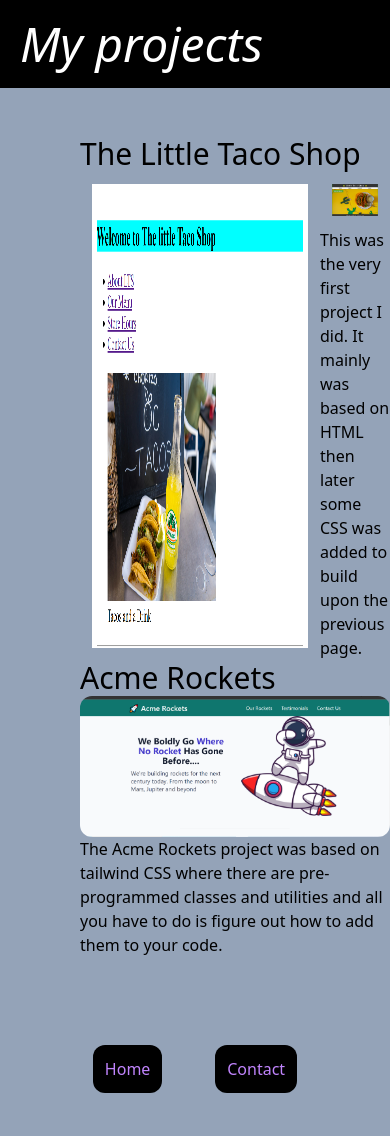
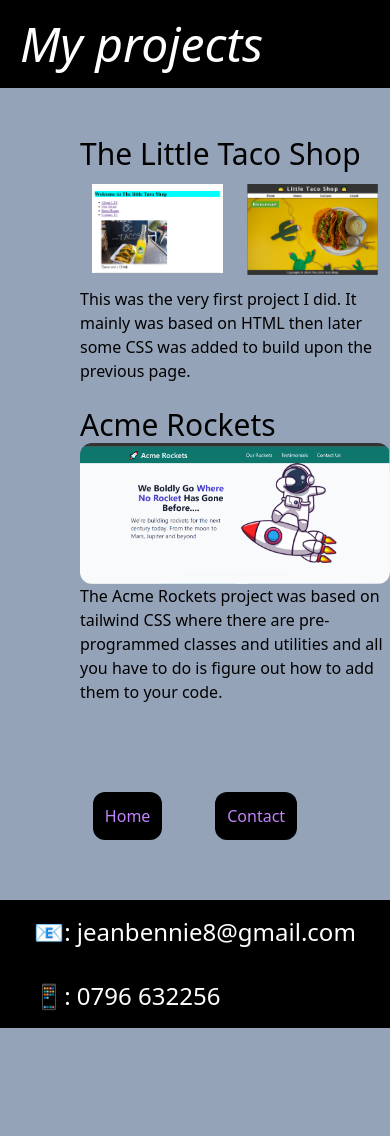
Before and after one commit to 3142jbv/About-Jean-, a website: page build/projects.html in a window 390 px wide. Shown: the top 1136 px of the page. After the commit the page ends 1028 px from the top, so only its background shows below. Drawn offline with Linux system fonts and the light colour scheme.

Commit message:
fixing project.html

```diff
--- a/build/projects.html
+++ b/build/projects.html
@@ -8,24 +8,26 @@
         <link rel="stylesheet" href="css/style.css">
     </head>
 <body class="bg-slate-400 text-black dark:text-white">
-    <header class="sm:block  bg-black text-white flex justify-between items-center sticky top-0 min-w-1">
+    <header class="sm:block  bg-black text-white items-center sticky top-0 min-w-1">
         <h1 class="max-w-500 p-5 text-5xl italic">My projects</h1>
     </header>
     <main class="pb-5">
-        <article>
-            <ol class="mx-auto my-12 style flex flex-col pl-20">
+        <section>
+            <ol class="none my-12 mx-auto style flex flex-col pl-20">
                 <li>
-            <h2 class="flex flex-row text-3xl">The Little Taco Shop</li>
-                <section class="flex flex-row">
-                    <img src="img/little_taco_shop_project_1.png" alt="The Litte Taco Shop" class="p-3 w-60 h-auto rounded-xl">
+                    <h2 class="flex text-3xl">The Little Taco Shop</h2>
+                    <ul class="none flex flex-row">
+                         <li>
+                            <img src="img/little_taco_shop_project_1.png" alt="The Litte Taco Shop" class="p-3 w-60 h-55 rounded-xl">
                         </li>
                         <li>
                             <img src="img/little_taco_shop_project_2.png" alt="Little Taco Shop" class="p-3 w-60 h-55 rounded-xl">
-                <p>
-                    This was the very first project I did. It mainly was based on HTML then later some CSS was added to build upon the previous page.
-                </p>
                         </li>
-            </section>
+                    </ul>
+
+                    <p>This was the very first project I did. It mainly was based on HTML then later some CSS was added to build upon the previous page.</p>
+                </li>
+                <br>
                 <li>
                     <h2 class="text-3xl">Acme Rockets</h2>
                     <img src="img/acme_rockets_project.png" alt="Acme Rockets" class="w-80 h-70 rounded-xl">
@@ -34,13 +36,13 @@
                     </p>
                 </li>
             </ol>
-        </article>
-        <article>
+        </section>
+        <section>
             <nav class="flex justify-evenly p-10">
                 <a href="index.html" class="bg-black text-purple-400 p-3 rounded-xl hover:opacity-50">Home</a>
                 <a href="contact.html" class="bg-black text-purple-400 p-3 rounded-xl hover:opacity-50">Contact</a>
             </nav>
-        </article>
+        </section>
     </main>
     <footer id="footer" class="bg-black text-white bold bottom-0 flex justify-evenly">
         <p class="text-2xl p-4">
```
Lines whose indentation alone changed are shown as unchanged.
